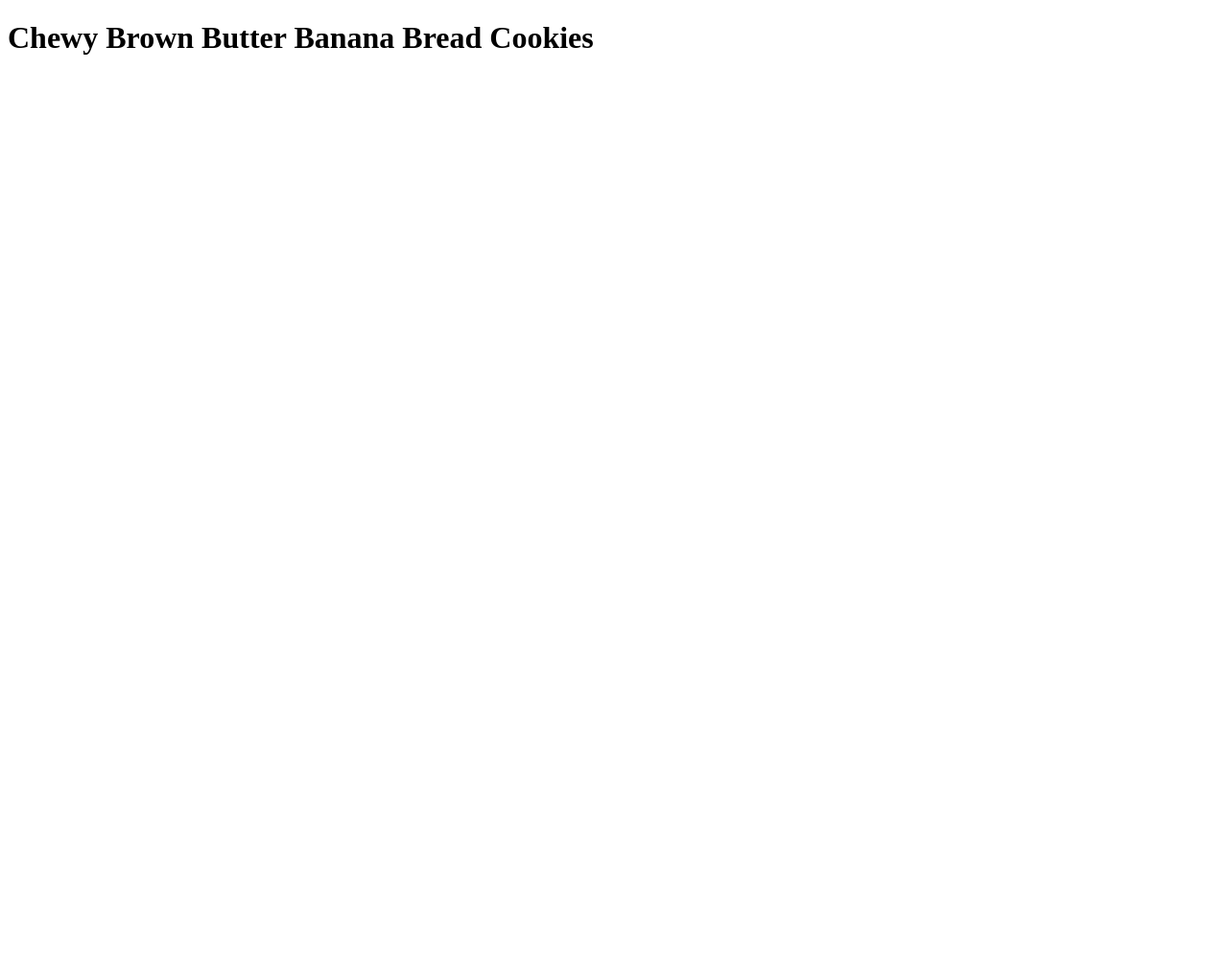
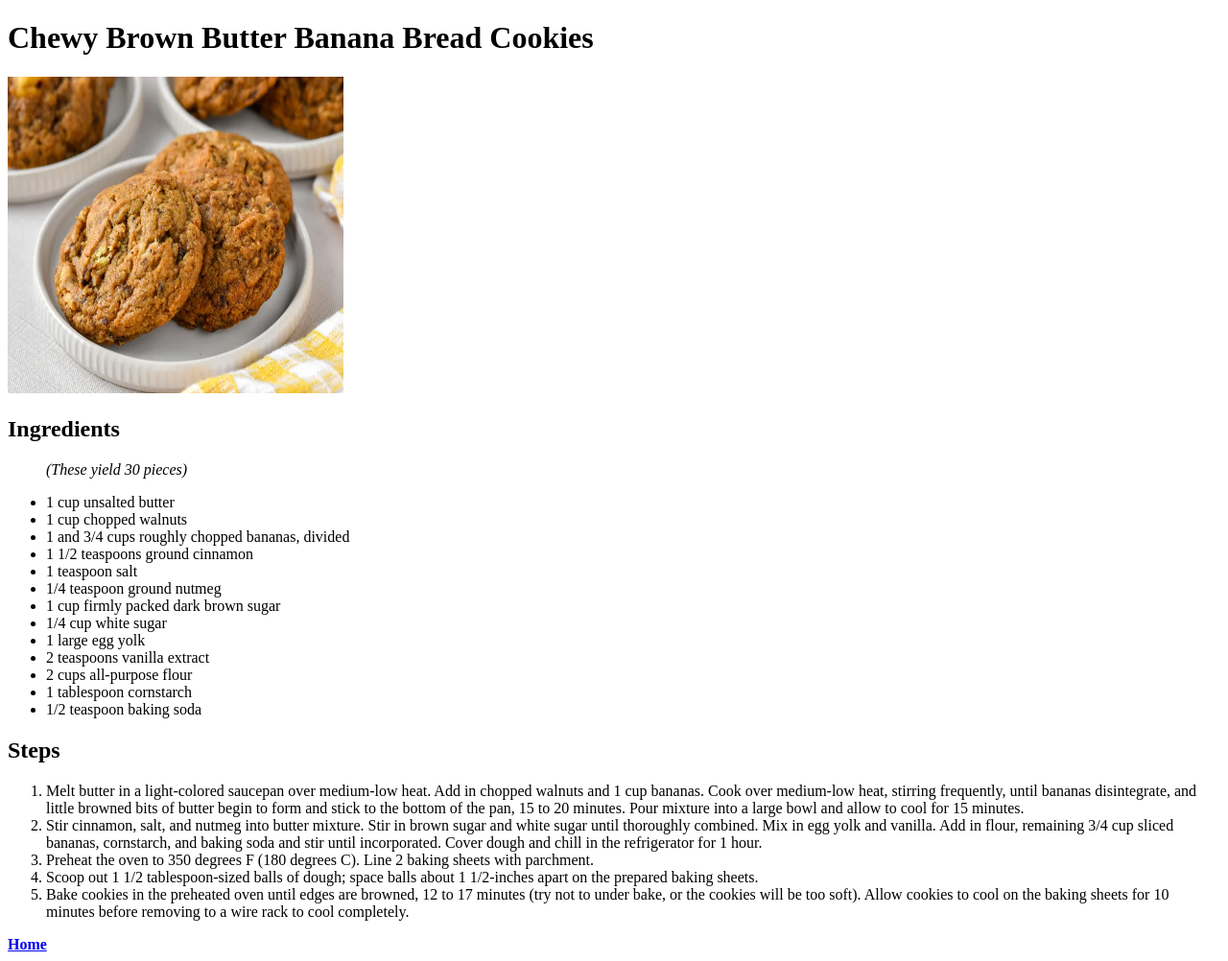
Before and after one commit to Smau03/odin-recipes, a plain HTML site: page recipes/cookies.html in a window 1280 px wide. Shown: the whole page at 96% size. Before the commit the page ends 800 px from the top, so only its background shows below. Drawn offline with Linux system fonts and the light colour scheme.

Commit message:
Complete cookie recipe

```diff
--- a/recipes/cookies.html
+++ b/recipes/cookies.html
@@ -7,5 +7,42 @@
 </head>
 <body>
     <h1>Chewy Brown Butter Banana Bread Cookies</h1>
+    <img src="../pictures/banana-cookies.jpg" height="330"
+    width="350" alt=" Chewy banana bread cookies">
+    <h2>Ingredients</h2>
+    <ul>
+        <p><em>(These yield 30 pieces)</em></p>
+        <li>1 cup unsalted butter</li>
+        <li>1 cup chopped walnuts</li>
+        <li>1 and 3/4 cups roughly chopped bananas, divided</li>
+        <li>1 1/2 teaspoons ground cinnamon</li>
+        <li>1 teaspoon salt</li>
+        <li>1/4 teaspoon ground nutmeg</li>
+        <li>1 cup firmly packed dark brown sugar</li>
+        <li>1/4 cup white sugar</li>
+        <li>1 large egg yolk</li>
+        <li>2 teaspoons vanilla extract</li>
+        <li>2 cups all-purpose flour</li>
+        <li>1 tablespoon cornstarch</li>
+        <li>1/2 teaspoon baking soda</li>
+    </ul>
+    <h2>Steps</h2>
+    <ol>
+        <li>Melt butter in a light-colored saucepan over medium-low heat.
+             Add in chopped walnuts and 1 cup bananas. Cook over medium-low heat, stirring
+              frequently, until bananas disintegrate, and little browned bits of butter begin
+               to form and stick to the bottom of the pan,
+                15 to 20 minutes. Pour mixture into a large bowl and allow to cool for 15 minutes.</li>
+        <li>Stir cinnamon, salt, and nutmeg into butter mixture. Stir in brown sugar and white sugar until thoroughly combined. Mix in egg yolk and vanilla.
+             Add in flour, remaining 3/4 cup sliced bananas, cornstarch, and baking soda and stir until incorporated.
+              Cover dough and chill in the refrigerator for 1 hour.</li>
+        <li>Preheat the oven to 350 degrees F (180 degrees C). Line 2 baking sheets with parchment.</li>
+        <li>Scoop out 1 1/2 tablespoon-sized balls of dough; space balls about 1 1/2-inches apart on the prepared baking sheets. </li>
+        <li>Bake cookies in the preheated oven until edges are browned, 12 to 17 minutes (try not to under bake, or the cookies will be too soft).
+             Allow cookies to cool on the baking sheets for 10 minutes before removing to a wire rack to cool completely.</li>
+
+    </ol>
+    <a href="../index.html" target="_self" rel="noreferrer"><strong>Home</strong></a>
+
 </body>
 </html>
```
